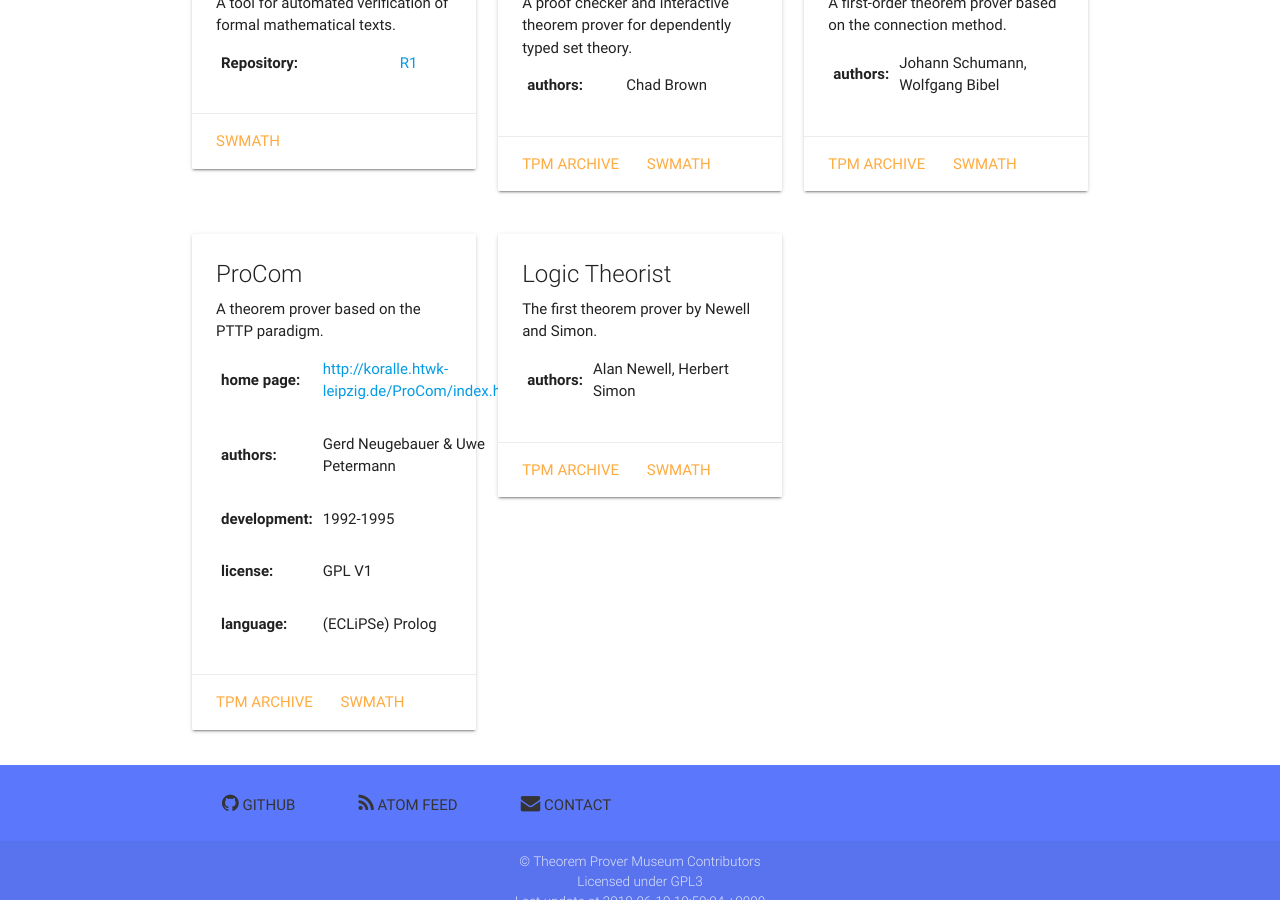
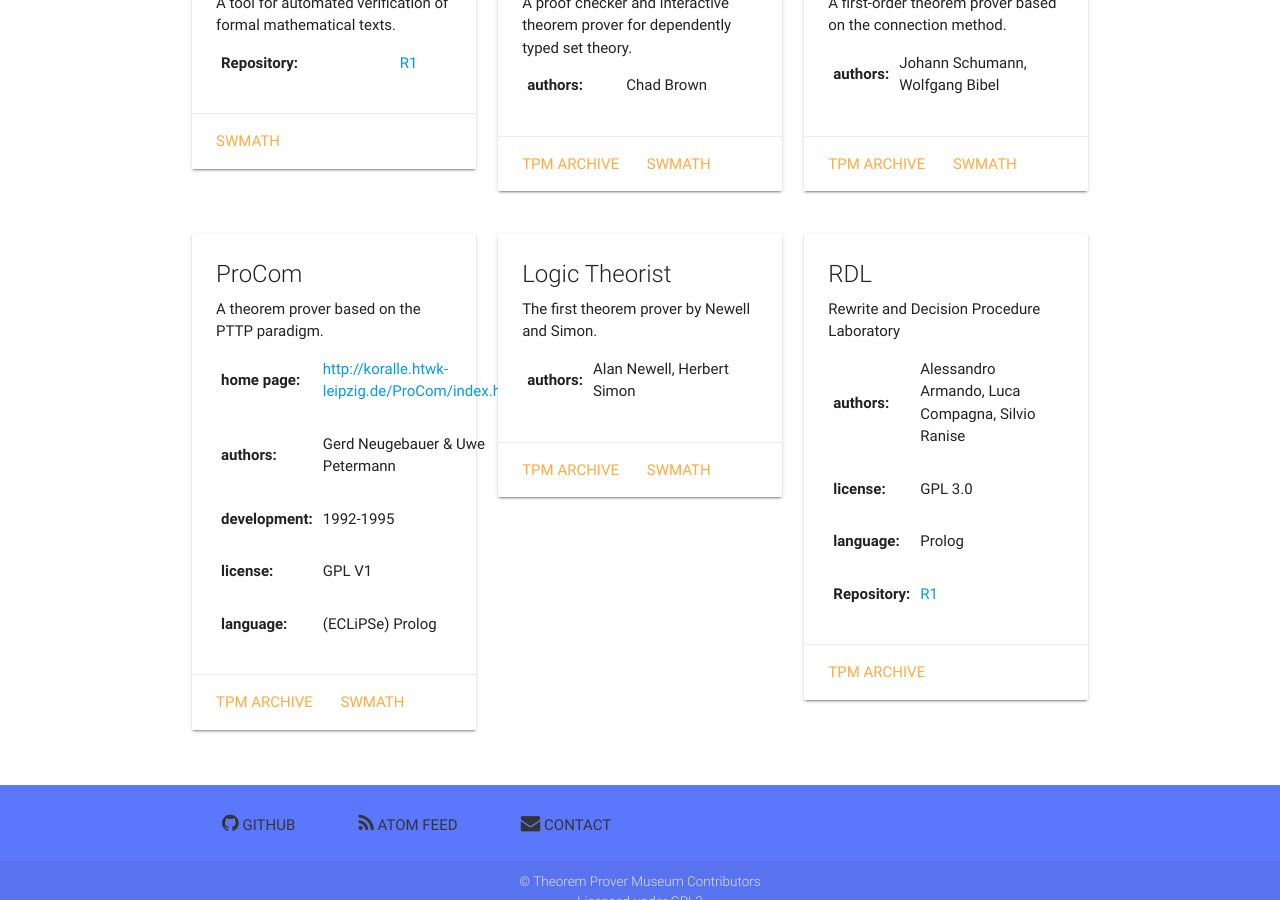
Before and after one commit to theoremprover-museum/theoremprover-museum.github.io, a Jekyll site: the page built from index.md, in a window 1280 px wide and 900 px high, scrolled down 4103 px. Built offline with Jekyll 4.4.1, drawn with Linux system fonts in a browser that asks for light colours.

```diff
--- a/_data/provers.yml
+++ b/_data/provers.yml
@@ -239,6 +239,12 @@
   teaser: A Generic Theorem Prover
   repos: http://isabelle.in.tum.de/repos/isabelle
   swmath: http://swmath.org/software/00454
+  homepage: https://isabelle.in.tum.de
+  authors: Tobias Nipkow, Lawrence Paulson, Makarius Wenzel and numerous others
+  wikipedia: https://en.wikipedia.org/wiki/Isabelle_(proof_assistant)
+  development: 1985-
+  language: Standard ML and Scala
+  license: BSD
 
 - name: Ontic
   active: true
@@ -437,3 +443,13 @@
   active: false
   status: believed-lost
   note:  Russ Overbeek says it is too much work to retrieve them from tapes that he knows to exist in the basement.
+
+- name: RDL
+  authors: Alessandro Armando, Luca Compagna, Silvio Ranise
+  active: false
+  TPMarchive: RDL
+  status: museum
+  teaser:  Rewrite and Decision Procedure Laboratory
+  language: Prolog
+  license: GPL 3.0
+  repos: http://github.com/alessandroarmando/RDL
```
